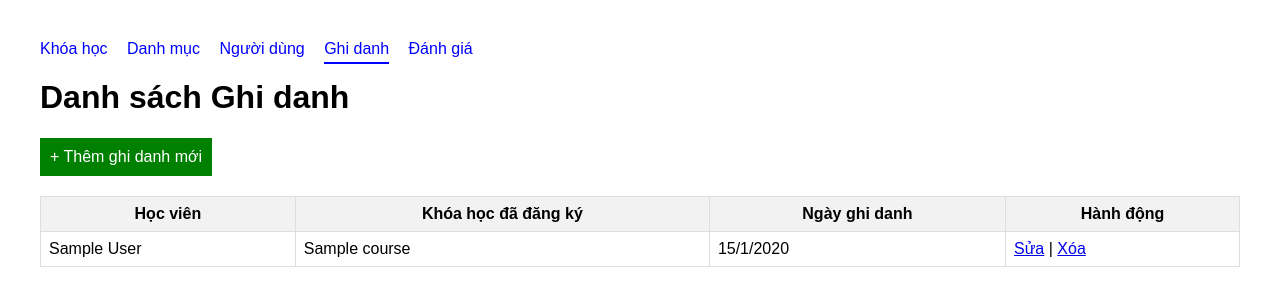
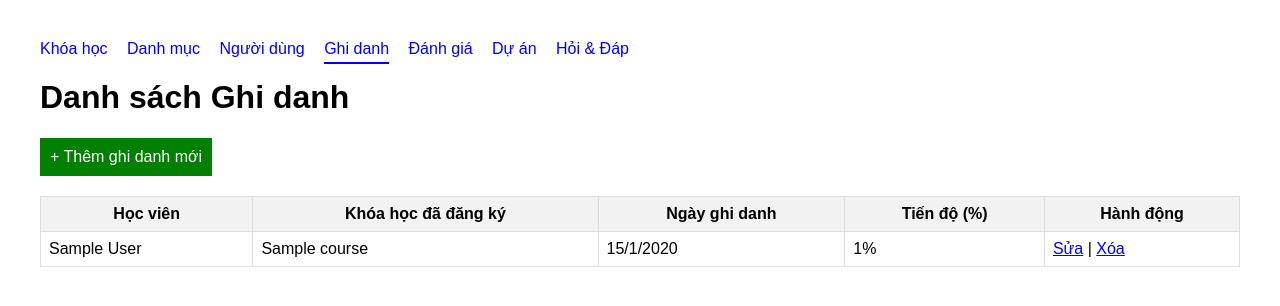
Before and after one commit to TanDuy274/programming_mobile_e_learning_N23, a Node server app: page /admin/enrollments in a window 1280 px wide. Shown: the top 306 px of the page. Run offline with Node 20, Linux system fonts and the light colour scheme; tables that the repository leaves empty hold one stand-in row (values such as "Sample post"); some libraries are stand-ins or nearby versions.

Commit message:
EL-93 update UI admin - enrollment

```diff
--- a/e-learning-backend/views/enrollments.ejs
+++ b/e-learning-backend/views/enrollments.ejs
@@ -38,6 +38,8 @@
       <a href="/admin/users">Người dùng</a>
       <a href="/admin/enrollments" class="active">Ghi danh</a>
       <a href="/admin/reviews">Đánh giá</a>
+      <a href="/admin/projects">Dự án</a>
+      <a href="/admin/questions">Hỏi & Đáp</a>
     </nav>
 
     <h1>Danh sách Ghi danh</h1>
@@ -59,6 +61,7 @@
           <th>Học viên</th>
           <th>Khóa học đã đăng ký</th>
           <th>Ngày ghi danh</th>
+          <th>Tiến độ (%)</th>
           <th>Hành động</th>
         </tr>
       </thead>
@@ -70,6 +73,7 @@
           <td>
             <%= new Date(enrollment.createdAt).toLocaleDateString('vi-VN') %>
           </td>
+          <td><%= enrollment.progress %>%</td>
           <td>
             <a href="/admin/enrollments/<%= enrollment._id %>/edit">Sửa</a> |
             <a
```
